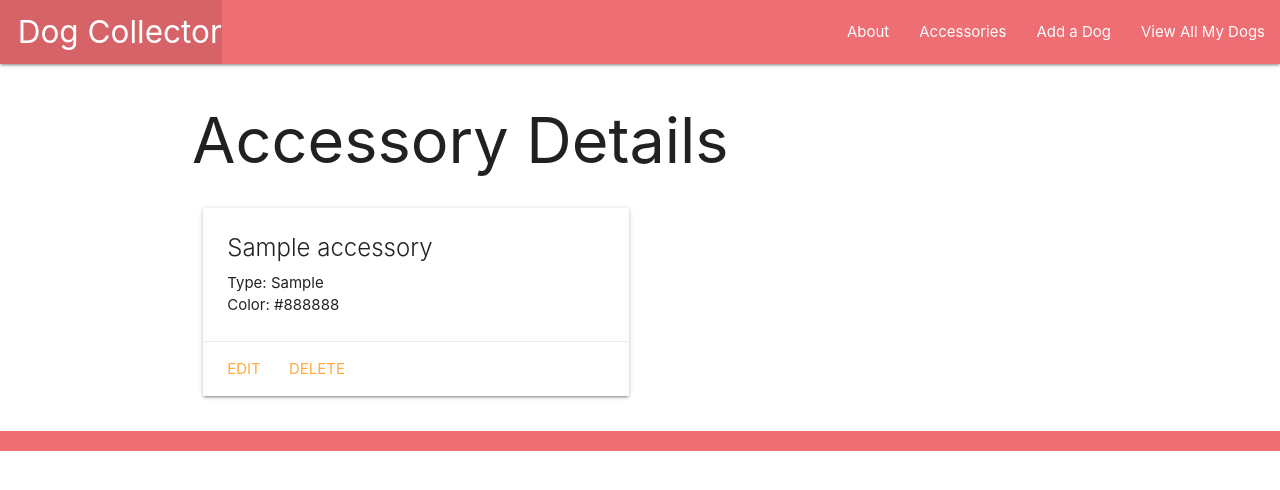
After one commit to Apple-supaporn/dog_collector_hw, a Django app: page /accessories/1/ in a window 1280 px wide. The commit adds this page. Shown: the top 490 px of the page. Run offline with Django 4.2, Linux system fonts and the light colour scheme; tables that the repository leaves empty hold one stand-in row (values such as "Sample post").

Commit message:
finish part 5 (create many to many relationship, user can see accessories list, add accessories, see accessories belonging to the dog and can add available toys)

```diff
--- a/dogcollector_project/dogcollector_app/admin.py
+++ b/dogcollector_project/dogcollector_app/admin.py
@@ -1,8 +1,12 @@
 from django.contrib import admin
-from .models import Dog, Feeding #import Dog and Feeding
+from .models import Dog, Feeding, Accessory #import Dog and Feeding
 
 # Register your models here. (for admin site)
 admin.site.register(Dog) #add this to see dog data in admin site
 
 # register the new 'Feeding' Model
 admin.site.register(Feeding)
+
+
+# register Accessory model
+admin.site.register(Accessory)
--- a/dogcollector_project/dogcollector_app/models.py
+++ b/dogcollector_project/dogcollector_app/models.py
@@ -10,6 +10,20 @@ MEALS = (
     ('L', 'Lunch'),
     ('D', 'Dinner')
 )
+
+#Order is doesn't matter
+#many-to-many relationships
+class Accessory(models.Model):
+    name = models.CharField(max_length=50)
+    type = models.CharField(max_length=50)
+    color = models.CharField(max_length=50)
+
+    def __str__(self):
+        return self.name
+
+    def get_absolute_url(self):
+        return reverse('accessories_detail', kwargs={'pk': self.id})
+
 
 
 
@@ -26,6 +40,9 @@ class Dog(models.Model):
     gender = models.CharField(max_length=10)
     color = models.CharField(max_length=50)
     favorite_toy = models.CharField(max_length=100, blank=True)
+    # Add the M:M relationship
+    accessories = models.ManyToManyField(Accessory)
+
 
 
 # add this // don't forget to migreate when update model/shegema
--- /dev/null
+++ b/dogcollector_project/dogcollector_app/templates/dogcollector_app/accessory_detail.html
@@ -0,0 +1,21 @@
+{% extends 'dogs/base.html' %}
+{% block content %}
+
+<h1>Accessory Details</h1>
+
+<div class="row">
+  <div class="col s6 col-offset-3">
+    <div class="card">
+      <div class="card-content">
+        <span class="card-title">{{ accessory.name }}</span>
+        <p>Type: {{ accessory.type }}</p>
+        <p>Color: {{ accessory.color }}</p>
+      </div>
+      <div class="card-action">
+        <a href="{% url 'accessories_update' accessory.id %}">Edit</a>
+        <a href="{% url 'accessories_delete' accessory.id %}">Delete</a>
+      </div>
+    </div>
+  </div>
+</div>
+{% endblock %}
--- a/dogcollector_project/dogcollector_app/templates/dogs/base.html
+++ b/dogcollector_project/dogcollector_app/templates/dogs/base.html
@@ -25,8 +25,11 @@
           <!-- update this to use 'url' template tag-->
           <li><a href="{% url 'about' %}">About</a></li>
 
+          <li><a href="{% url 'accessories_index' %}">Accessories</a></li>
+
           <!-- This is for 'view a form for entering dog info' and 'create the dog when the form is submitted'-->
           <li><a href="{% url 'dogs_create' %}">Add a Dog</a></li>
+
 
           <li><a href="{% url 'index' %}">View All My Dogs</a></li>
 
--- a/dogcollector_project/dogcollector_app/urls.py
+++ b/dogcollector_project/dogcollector_app/urls.py
@@ -5,19 +5,29 @@ from . import views     # .  is everything from views
 urlpatterns = [
     path('', views.home, name='home'),  # '' leaving that empty, it's home page. views.home is views.py
     path('about/', views.about, name='about'),  #Map the route to a view named views.about.
+
+
+    ## DOG URLs ##
     path('dogs/', views.dogs_index, name='index'),
-
     #Below is new route to show page each ID
     path('dogs/<int:dog_id>/', views.dogs_detail, name='detail'),
-
     #new route used to show a form and create a dog
     path('dogs/create/', views.DogCreate.as_view(), name='dogs_create'),
-
     # add the two new routes for Update and Delete
     # Updating & Deleting Data Using a CBV (Class-Based Views)
     path('dogs/<int:pk>/update/', views.DogUpdate.as_view(), name='dogs_update'), #pk is primary key
     path('dogs/<int:pk>/delete/', views.DogDelete.as_view(), name='dogs_delete'),
 
-    #Add add feeding
+
+    ## FEEDING & ACCESSORY URLS ##
     path('dogs/<int:pk>/add_feeding/', views.add_feeding, name='add_feeding'),
+    path('dogs/<int:pk>/assoc_accessory/<int:accessory_pk>/', views.assoc_accessory, name='assoc_accessory'),
+
+
+    ## All ACCESSORIES URLs ##
+    path('accessories/', views.AccessoryList.as_view(), name='accessories_index'),
+    path('accessories/<int:pk>/', views.AccessoryDetail.as_view(), name='accessories_detail'),
+    path('accessories/create/', views.AccessoryCreate.as_view(), name='accessories_create'),
+    path('accessories/<int:pk>/update/', views.AccessoryUpdate.as_view(), name='accessories_update'),
+    path('accessories/<int:pk>/delete/', views.AccessoryDelete.as_view(), name='accessories_delete'),
 ]
--- a/dogcollector_project/dogcollector_app/views.py
+++ b/dogcollector_project/dogcollector_app/views.py
@@ -1,7 +1,8 @@
 from django.shortcuts import render, redirect #add redirect to redirect after create new feeding
-from .models import Dog #don't forget to import data from database
+from .models import Dog, Accessory #don't forget to import data from database
 from .forms import FeedingForm # Import the FeedingForm
 from django.views.generic.edit import CreateView, UpdateView, DeleteView #add import to CreateView, UpdateView and DeleteView
+from django.views.generic import ListView, DetailView
 
 
 # dogs = [
@@ -30,11 +31,20 @@ def dogs_index(request):
 #Code for the view page each dog
 def dogs_detail(request, dog_id): #The dogs_detail function is using the get method to obtain the dog object by its id.
   dog = Dog.objects.get(id=dog_id) #dog id match with ID
+  accessories = Accessory  #defind accessory with the model
+  # Get the accessories the dog doesn't have...
+  # First, create a list of the accessory ids that the dog DOES have
+  id_list = dog.accessories.all().values_list('id')
+  # Now we can query for accessories whose ids are not in the list using exclude
+  accessories_dog_doesnt_have = Accessory.objects.exclude(id__in=id_list)
+
   feeding_form = FeedingForm()
   return render(request, 'dogs/detail.html',
     {
       'dog': dog,
-      'feeding_form': feeding_form
+      'feeding_form': feeding_form,
+      # Add the accessories to be displayed
+      'accessories': accessories_dog_doesnt_have
     })
 
 
@@ -48,6 +58,11 @@ def add_feeding(request, pk):
   return redirect('detail', dog_id=pk)
 
 
+def assoc_accessory(request, pk, accessory_pk):
+  #Note that you can pass an accessory's id instead of the whole accessory object
+  Dog.objects.get(id=pk).accessories.add(accessory_pk)
+  return redirect('detail', dog_id=pk)
+
 
 
 
@@ -56,7 +71,7 @@ class DogCreate(CreateView):  #passed the (CreateView)
   #first thing to tell is 'model'
   model = Dog
   #to tell what field to use. This one is '__all__' means to contain all of the Dog Model's attributes.
-  fields = '__all__'
+  fields = ['name', 'breed', 'description', 'age', 'gender', 'color', 'favorite_toy']
   # optional 1 way
   #success_url = '/dogs/{dog_id}'
 
@@ -69,3 +84,23 @@ class DogUpdate(UpdateView):
 class DogDelete(DeleteView):
   model = Dog
   success_url = '/dogs'
+
+
+# put this at the bottom of views.py
+class AccessoryList(ListView):
+  model = Accessory
+
+class AccessoryDetail(DetailView):
+  model = Accessory
+
+class AccessoryCreate(CreateView):
+  model = Accessory
+  fields = '__all__'
+
+class AccessoryUpdate(UpdateView):
+  model = Accessory
+  fields = ['name', 'type', 'color']
+
+class AccessoryDelete(DeleteView):
+  model = Accessory
+  success_url = '/accessories'
```
Also changed, not shown: dogcollector_project/dogcollector_app/templates/dogcollector_app/accessory_confirm_delete.html (added, +13 -0 lines), dogcollector_project/dogcollector_app/templates/dogcollector_app/accessory_form.html (added, +19 -0 lines), dogcollector_project/dogcollector_app/templates/dogcollector_app/accessory_list.html (added, +18 -0 lines), dogcollector_project/dogcollector_app/templates/dogs/detail.html (+53 -7 lines), dogcollector_project/dogcollector_app/migrations/0003_accessory_alter_feeding_options_alter_feeding_date.py (added), dogcollector_project/dogcollector_app/migrations/0004_alter_accessory_options.py (added), dogcollector_project/dogcollector_app/migrations/0005_alter_accessory_options.py (added), dogcollector_project/dogcollector_app/migrations/0006_dog_accessories.py (added).
